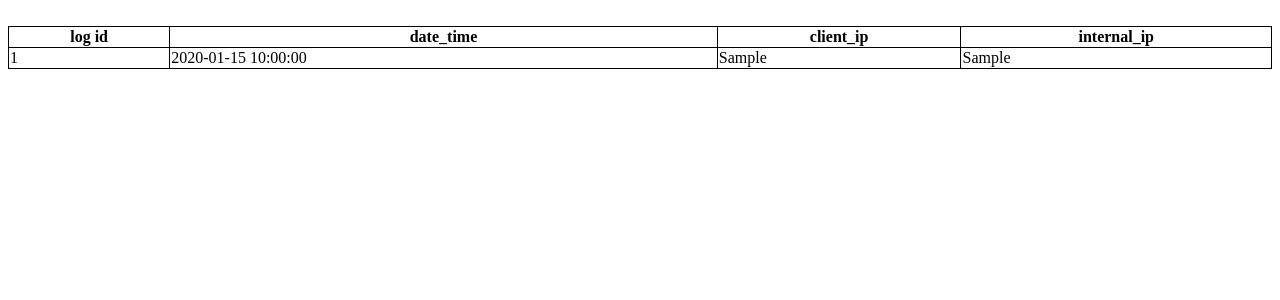
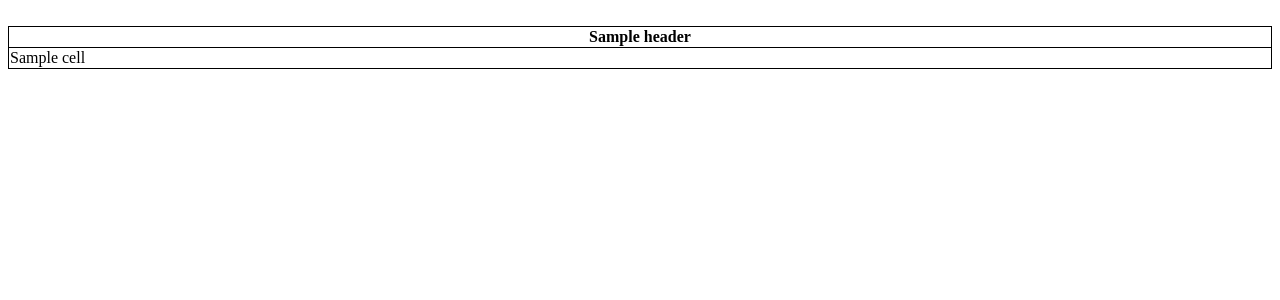
Before and after one commit to ItaySova/load-balancer-app, a Flask app: template app/database/templates/logs.html in a window 1280 px wide. Shown: the top 300 px of the page. Run offline with Flask 3, Linux system fonts and the light colour scheme; the template is opened without the code that fills it: most values are stand-ins (such as "Sample title", 1, 10 or a date in 2020).

Commit message:
Update logs.html

```diff
--- a/app/database/templates/logs.html
+++ b/app/database/templates/logs.html
@@ -1,5 +1,6 @@
 <!DOCTYPE html>
 <html lang="en">
+
 <head>
     <meta charset="UTF-8">
     <meta http-equiv="X-UA-Compatible" content="IE=edge">
@@ -7,21 +8,23 @@
     <title>Document</title>
     <link rel="stylesheet" type="text/css" href="{{ url_for('static',filename='table_style.css') }}">
 </head>
+
 <body>
     <table>
         <tr>
-          <th>log id</th>
-          <th>date_time</th>
-          <th>client_ip</th>
-          <th>internal_ip</th>
+            {% for header in headings %}
+            <th>{{ header }}</th>
+            {% endfor %}
         </tr>
         <br>
+        {% for row in data %}
         <tr>
-          <td>{{log_id}}</td>
-          <td>{{date_time}}</td>
-          <td>{{client_ip}}</td>
-          <td>{{internal_ip}}</td>
+            {% for cell in row %}
+            <td>{{ cell }}</td>
+            {% endfor %}
         </tr>
-      </table>
+        {% endfor %}
+    </table>
 </body>
+
 </html>
```
